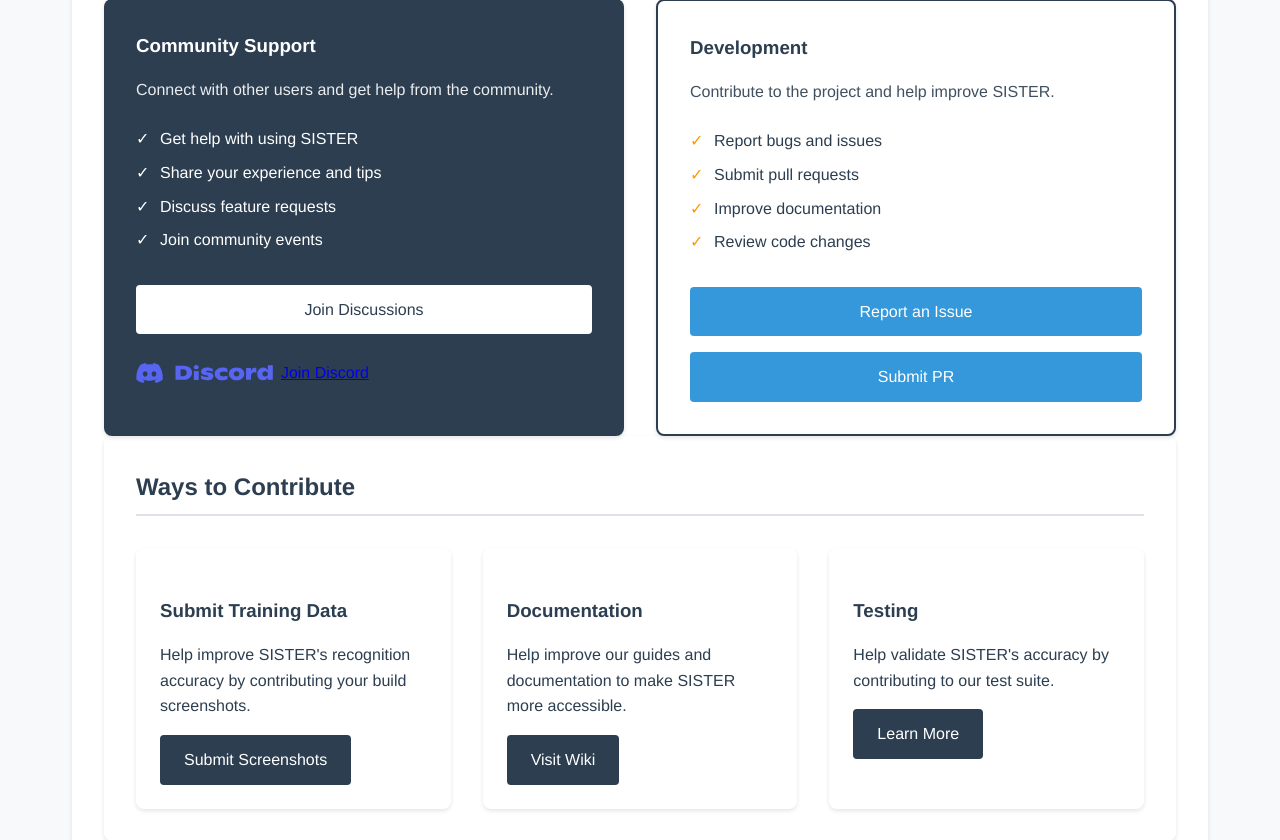
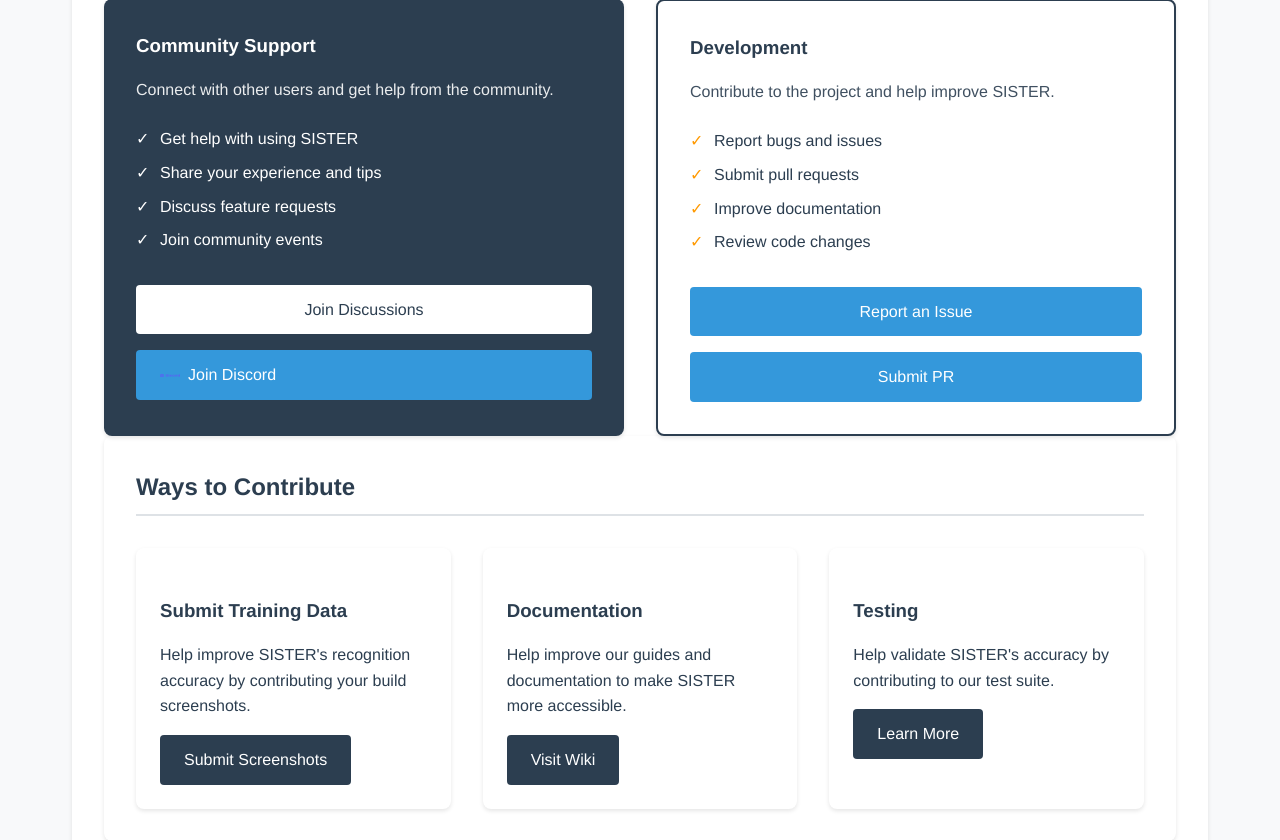
Before and after one commit to phillipod/SISTER, a Flask app: page /contact in a window 1280 px wide. Shown: the part 596-1436 px from the top of the page. Run offline with Flask 3, Linux system fonts and the light colour scheme.

Commit message:
✨ Update contact page: Changed Discord button styling to match primary button design, adjusted icon size for better visibility, and improved user engagement with clearer labeling.

```diff
--- a/sister_website/templates/pages/contact.html
+++ b/sister_website/templates/pages/contact.html
@@ -21,8 +21,8 @@
                 <a href="https://github.com/phillipod/SISTER/discussions" class="contact-button primary" target="_blank" rel="noopener noreferrer">
                     Join Discussions
                 </a>
-                <a href="https://discord.gg/EQjGySFJUx" class="discord-button" target="_blank" rel="noopener noreferrer" style="margin-top: 10px; display: inline-flex; align-items: center; gap: 8px;">
-                    <img src="{{ url_for('static', filename='img/discord-logo.svg') }}" alt="Discord" style="height: 20px; width: auto;">
+                <a href="https://discord.gg/EQjGySFJUx" class="contact-button secondary" target="_blank" rel="noopener noreferrer" style="display: inline-flex; align-items: center; gap: 8px;">
+                    <img src="{{ url_for('static', filename='img/discord-logo.svg') }}" alt="Discord" style="height: 20px; width: 20px; object-fit: contain;">
                     <span>Join Discord</span>
                 </a>
             </div>
```
